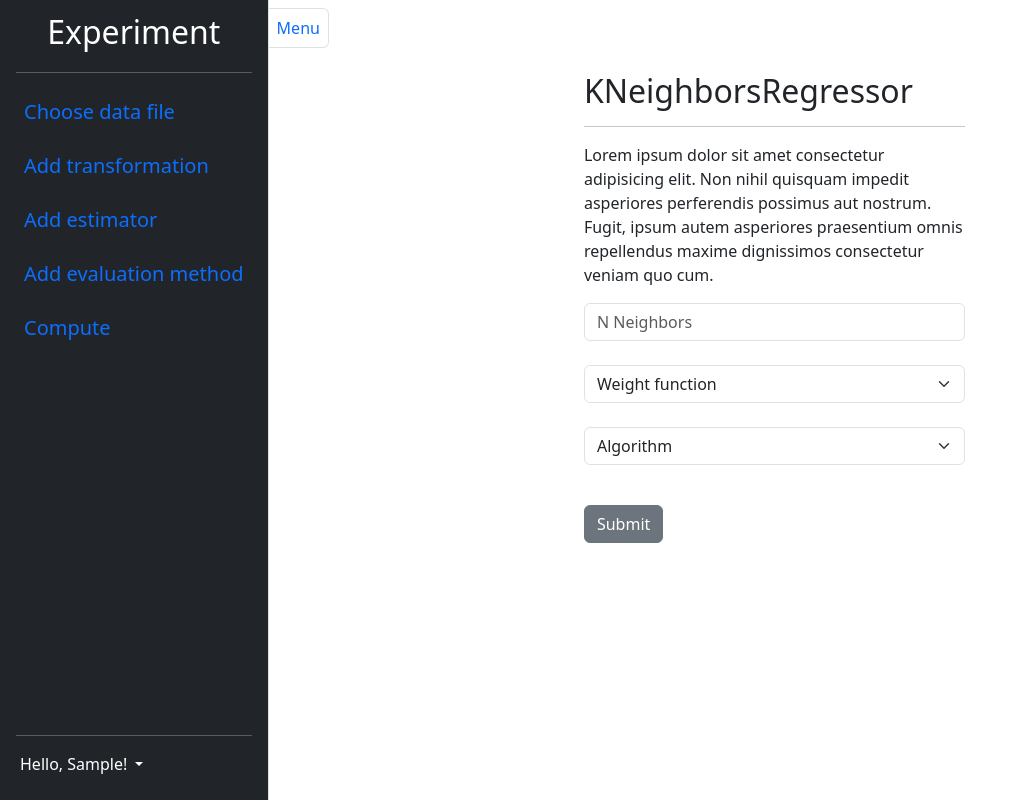
After one commit to juliamrowka/thesis, a Django app: page /experiment/estimator/nearest-neighbors-regression in a window 1280 px wide. The commit adds this page. Shown: the whole page, without its empty margins (0-1012 px from the left). Run offline with Django 4.2, Linux system fonts and the light colour scheme; the visitor is signed in with stand-in values (Sample User, id 1); parts of the project's set-up code (start-up, migrations or seed data) failed here and were passed over.

Commit message:
Modify estimator page and add some estimators

```diff
--- /dev/null
+++ b/web_app/experiment/templates/nn-regression.html
@@ -0,0 +1,42 @@
+{% extends 'base2.html' %}
+
+{% block content %}
+
+
+<div class="container-fluid p-3">
+    <div class="row flex-shrink-0 p-3">
+        <div class="col-5 mx-auto">
+            <h2>KNeighborsRegressor</h2>
+            <hr>
+            <p>Lorem ipsum dolor sit amet consectetur adipisicing elit. Non nihil quisquam impedit asperiores
+                perferendis possimus aut nostrum. Fugit, ipsum autem asperiores praesentium omnis repellendus maxime
+                dignissimos consectetur veniam quo cum.</p>
+            <form method="POST" action="{% url 'nearest-neighbors-regression' %}">
+                {% csrf_token %}
+
+                <div class="mb-3">
+                    <input class="form-control" type="number" placeholder="N Neighbors" name="neighbors"></input>
+                    <br/>
+                    <select class="form-select" name="weight" required>
+                        <option selected>Weight function</option>
+                        <option value="uniform">Uniform</option>
+                        <option value="distance">Distance</option>
+                    </select>
+                    <br/>
+                    <select class="form-select" name="algorithm" required>
+                        <option selected>Algorithm</option>
+                        <option value="ball_tree">BallTree</option>
+                        <option value="kd_tree">KDTree</option>
+                        <option value="brute">Brute-Force Search</option>
+                        <option value="auto">Auto</option>
+                    </select>
+                </div>
+                <br/>
+                <button type="submit" class="btn btn-secondary">Submit</button>
+
+            </form>
+        </div>
+    </div>
+</div>
+
+{% endblock %}
--- a/web_app/experiment/urls.py
+++ b/web_app/experiment/urls.py
@@ -15,9 +15,9 @@ urlpatterns = [
     path('transformer/pca', views.pca, name='pca'),
     path('estimator', views.estimator, name='estimator'),
     path('estimator/ordinary-least-squares', views.ord_least_squares, name='ordinary-least-squares'),
-    # path('estimator', views.estimator, name='estimator'),
-    # path('estimator', views.estimator, name='estimator'),
-    # path('estimator', views.estimator, name='estimator'),
+    path('estimator/svm-regression', views.svm_regression, name='svm-regression'),
+    path('estimator/nearest-neighbors-regression', views.nn_regression, name='nearest-neighbors-regression'),
+    path('estimator/decision-tree-regression', views.dt_regression, name='decision-tree-regression'),
     # path('estimator', views.estimator, name='estimator'),
     # path('estimator', views.estimator, name='estimator'),
     # path('estimator', views.estimator, name='estimator'),
--- a/web_app/experiment/views.py
+++ b/web_app/experiment/views.py
@@ -50,6 +50,7 @@ def choose_file(request, pk):
         messages.success(request, "You have successfully chosen file!")
         request.session['filename'] = str(filename)
         request.session['my_pipeline'] = []
+        request.session['my_estimator'] = []
         # print(filename)
         return redirect('experiment')
     else:
@@ -256,3 +257,60 @@ def ord_least_squares(request):
     else:
         messages.success(request, "You need to log in first")
         return redirect('home')
+
+def svm_regression(request):
+    """
+    description
+    """
+    # if request.user.is_authenticated:
+    #     return render(request, 'ordinary-least-squares.html', {})
+    # else:
+    #     messages.success(request, "You need to log in first")
+    #     return redirect('home')
+    if request.user.is_authenticated:
+        if request.method == 'POST':
+            tolarance = request.POST['tolarance']
+            intercept = request.POST['calculate_intercept']
+            random = request.POST['random']
+            iter_max = request.POST['iter_max']
+            request.session['my_estimator'] = ['LinearRegression', ('Tolarance for stopping criteria: ', tolarance), ('Calculate intercept: ', intercept), ('Random state: ', random), ('Maximum number of iterations: ', iter_max)]
+            return redirect('estimator')
+        else:
+            return render(request, 'svm-regression.html', {})
+    else:
+        messages.success(request, "You need to log in first")
+        return redirect('home')
+
+def nn_regression(request):
+    """
+    description
+    """
+    if request.user.is_authenticated:
+        if request.method == 'POST':
+            neighbors = request.POST['neighbors']
+            weight = request.POST['weight']
+            algorithm = request.POST['algorithm']
+            request.session['my_estimator'] = ['KNeighborsRegressor', ('Number of neighbors: ', neighbors), ('Weight function: ', weight), ('Algorithm: ', algorithm)]
+            return redirect('estimator')
+        else:
+            return render(request, 'nn-regression.html', {})
+    else:
+        messages.success(request, "You need to log in first")
+        return redirect('home')
+
+def dt_regression(request):
+    """
+    description
+    """
+    if request.user.is_authenticated:
+        if request.method == 'POST':
+            neighbors = request.POST['neighbors']
+            weight = request.POST['weight']
+            algorithm = request.POST['algorithm']
+            request.session['my_estimator'] = ['KNeighborsRegressor', ('Number of neighbors: ', neighbors), ('Weight function: ', weight), ('Algorithm: ', algorithm)]
+            return redirect('estimator')
+        else:
+            return render(request, 'dt_regression.html', {})
+    else:
+        messages.success(request, "You need to log in first")
+        return redirect('home')
```
Also changed, not shown: web_app/experiment/templates/estimator.html (+45 -4 lines), web_app/experiment/templates/experiment.html (+24 -7 lines), web_app/experiment/templates/svm-regression.html (added, +38 -0 lines).
